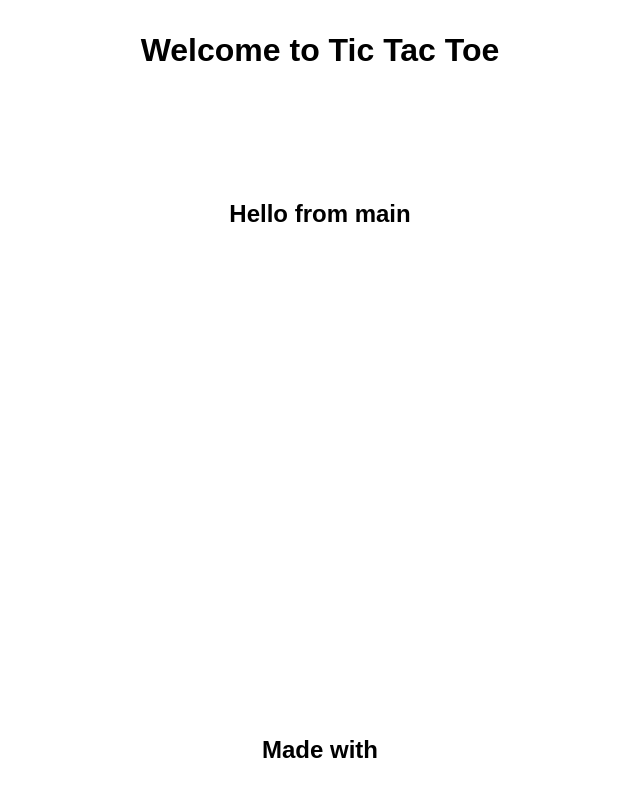
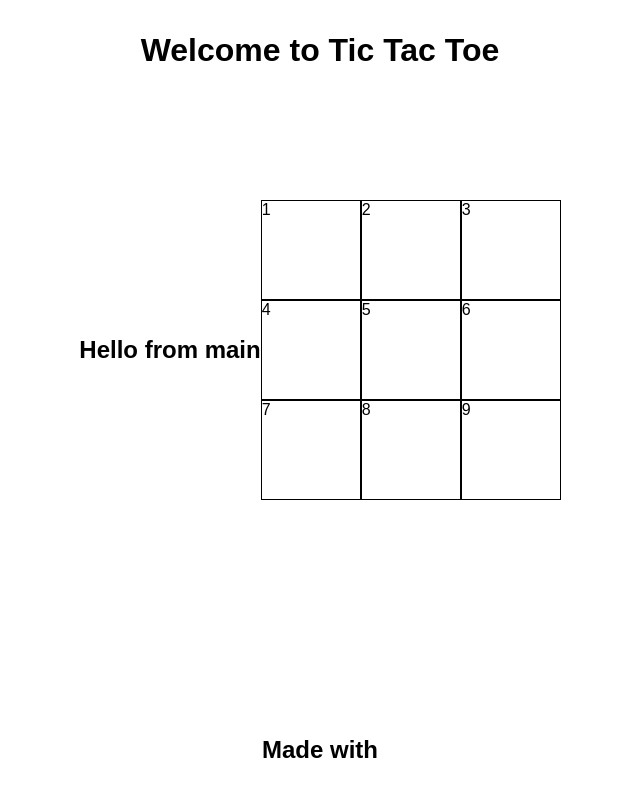
Before and after one commit to robin-sevelin/tic-tac-toe-vue, a Vue app: page / in a window 1280 px wide. Shown: the top 796 px of the page, without its empty margins (320-960 px from the left). Built offline with nearby package versions, Linux system fonts and the light colour scheme.

Commit message:
:sparkles: added grid with ids

```diff
--- /dev/null
+++ b/src/Models/Div.ts
@@ -0,0 +1,3 @@
+export class Div {
+  constructor(public id: number) {}
+}
--- /dev/null
+++ b/src/Models/IDivProps.ts
@@ -0,0 +1,5 @@
+import { Div } from './Div';
+
+export interface IDivProps {
+  div: Div;
+}
--- /dev/null
+++ b/src/Models/User.ts
@@ -0,0 +1,6 @@
+export class User {
+  hasWon: boolean;
+  constructor(public name: string, public icon: string, public score: number) {
+    this.hasWon = false;
+  }
+}
--- a/src/components/AppGame.vue
+++ b/src/components/AppGame.vue
@@ -1,7 +1,33 @@
-<script setup lang="ts"></script>
+<script setup lang="ts">
+  import { Div } from '../Models/Div';
+  import AppGrid from './AppGrid.vue';
+
+  const divArray: Div[] = [];
+
+  for (let i = 0; i < 9; i++) {
+    const div = new Div(i);
+    div.id = i + 1;
+    divArray.push(div);
+    console.log(divArray);
+  }
+
+  const handleClick = () => {
+    console.log('du klickade på');
+  };
+</script>
 
 <template>
-  <div class="game"><h3>Hello from game</h3></div>
+  <div class="game">
+    <AppGrid :div="div" v-for="div in divArray" :key="div.id" />
+  </div>
 </template>
 
-<style scoped></style>
+<style scoped>
+  .game {
+    display: grid;
+    grid-template-columns: repeat(3, 1fr);
+    grid-template-rows: repeat(3, 1fr);
+    grid-column-gap: 0px;
+    grid-row-gap: 0px;
+  }
+</style>
--- /dev/null
+++ b/src/components/AppGrid.vue
@@ -0,0 +1,22 @@
+<script setup lang="ts">
+  import { IDivProps } from '../Models/IDivProps';
+
+  const props = defineProps<IDivProps>();
+</script>
+<template>
+  <div class="square">
+    {{ props.div.id }}
+  </div>
+</template>
+
+<style scoped>
+  .square {
+    border: 1px solid black;
+    width: 100px;
+    height: 100px;
+  }
+
+  .square:hover {
+    cursor: pointer;
+  }
+</style>
--- a/src/components/AppMain.vue
+++ b/src/components/AppMain.vue
@@ -1,10 +1,13 @@
 <script setup lang="ts">
+  import AppGame from './AppGame.vue';
+
   defineProps<{ content: string }>();
 </script>
 
 <template>
   <main>
     <h2>{{ content }}</h2>
+    <AppGame />
   </main>
 </template>
 
```
